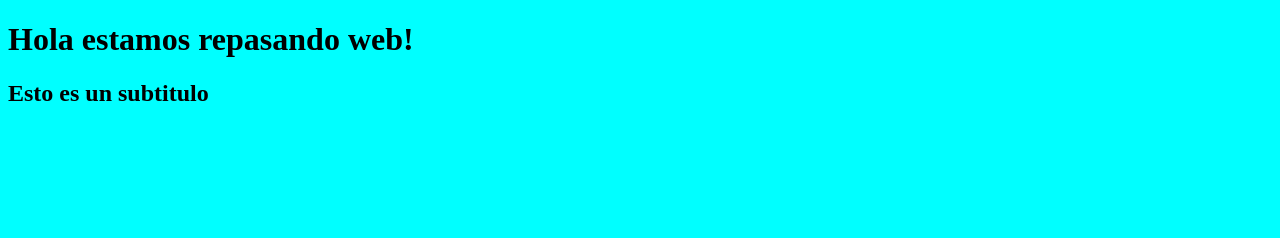
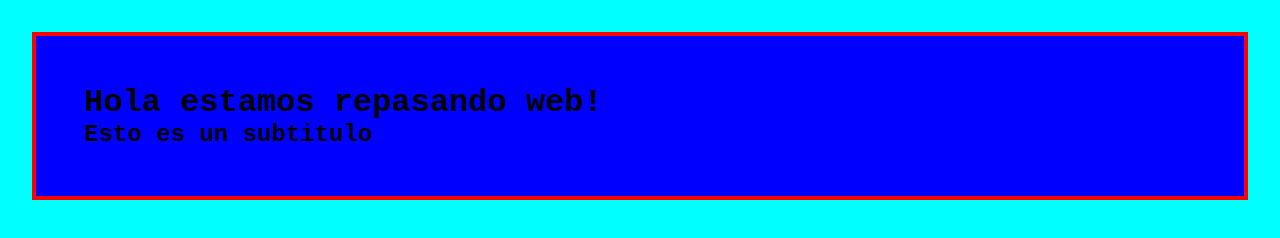
Before and after one commit to Michelitaaa0/REPASO_MAQUETACION_CUARTO, a plain HTML site: page index.html in a window 1280 px wide. Drawn offline with Linux system fonts and the light colour scheme.

Commit message:
refactor: update README.md with additional coding tips; restructure index.html for better layout

```diff
--- a/css/style.css
+++ b/css/style.css
@@ -1,3 +1,19 @@
+* {
+margin: 0;
+padding: 0;
+box-sizing: border-box;
+font-family:'Courier New', Courier, monospace;
+}
+
+/*este selector universal* selecciona todos los elementos del HTML*/
+
 body {
     background-color:aqua;
 }
+
+body > div {
+    margin:2rem;
+    padding:3rem;
+    background-color:blue;
+    border: 4px red solid;
+}
--- a/index.html
+++ b/index.html
@@ -7,7 +7,10 @@
             <link rel="stylesheet" href="css/style.css">
         </head>
         <body>
-            <h1>Hola estamos repasando web!</h1>
-            <h2>Esto es un subtitulo</h2>
+            <div>
+                 <h1>Hola estamos repasando web!</h1>
+                 <h2>Esto es un subtitulo</h2>
+
+            </div>
         </body>
 </html>
```
Also changed, not shown: 1 other file.
